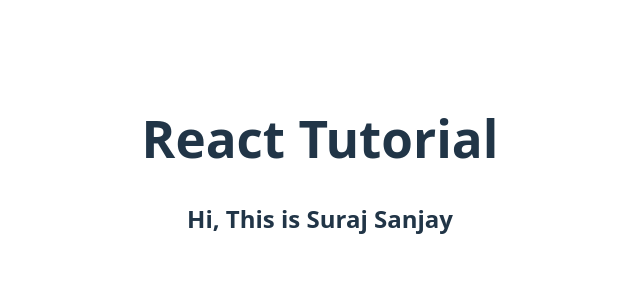
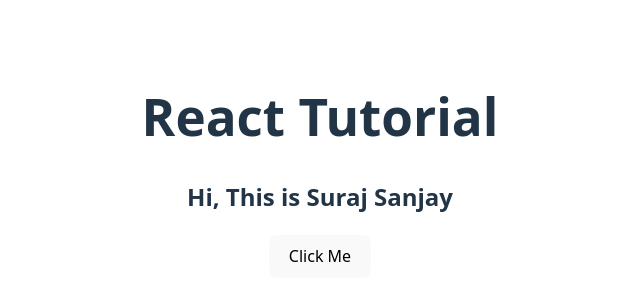
Before and after one commit to surajS0106/react-learning, a React (Vite) app: page / in a window 1280 px wide. Shown: the part 234-534 px from the top of the page, without its empty margins (320-960 px from the left). Built offline with nearby package versions, Linux system fonts and the light colour scheme.

Commit message:
feat: add Name and Button components to App

```diff
--- a/src/App.tsx
+++ b/src/App.tsx
@@ -1,18 +1,13 @@
 import './App.css'
-
-function Name() {
-  return <h2>Hi, This is Suraj Sanjay</h2>
-}
-
-
+import Name from './Name.tsx'
+import Button from './Button.tsx'
 
 function App() {
-
-
   return (
     <>
       <h1>React Tutorial</h1>
       <Name />
+      <Button />
     </>
   )
 }
--- /dev/null
+++ b/src/Button.tsx
@@ -0,0 +1,5 @@
+function Button() {
+  return <button onClick={() =>
+    <h1>I have been clicked</h1>}>Click Me</button>
+}
+export default Button
--- /dev/null
+++ b/src/Name.tsx
@@ -0,0 +1,5 @@
+function Name() {
+  return <h2>Hi, This is Suraj Sanjay</h2>
+}
+
+export default Name
```
